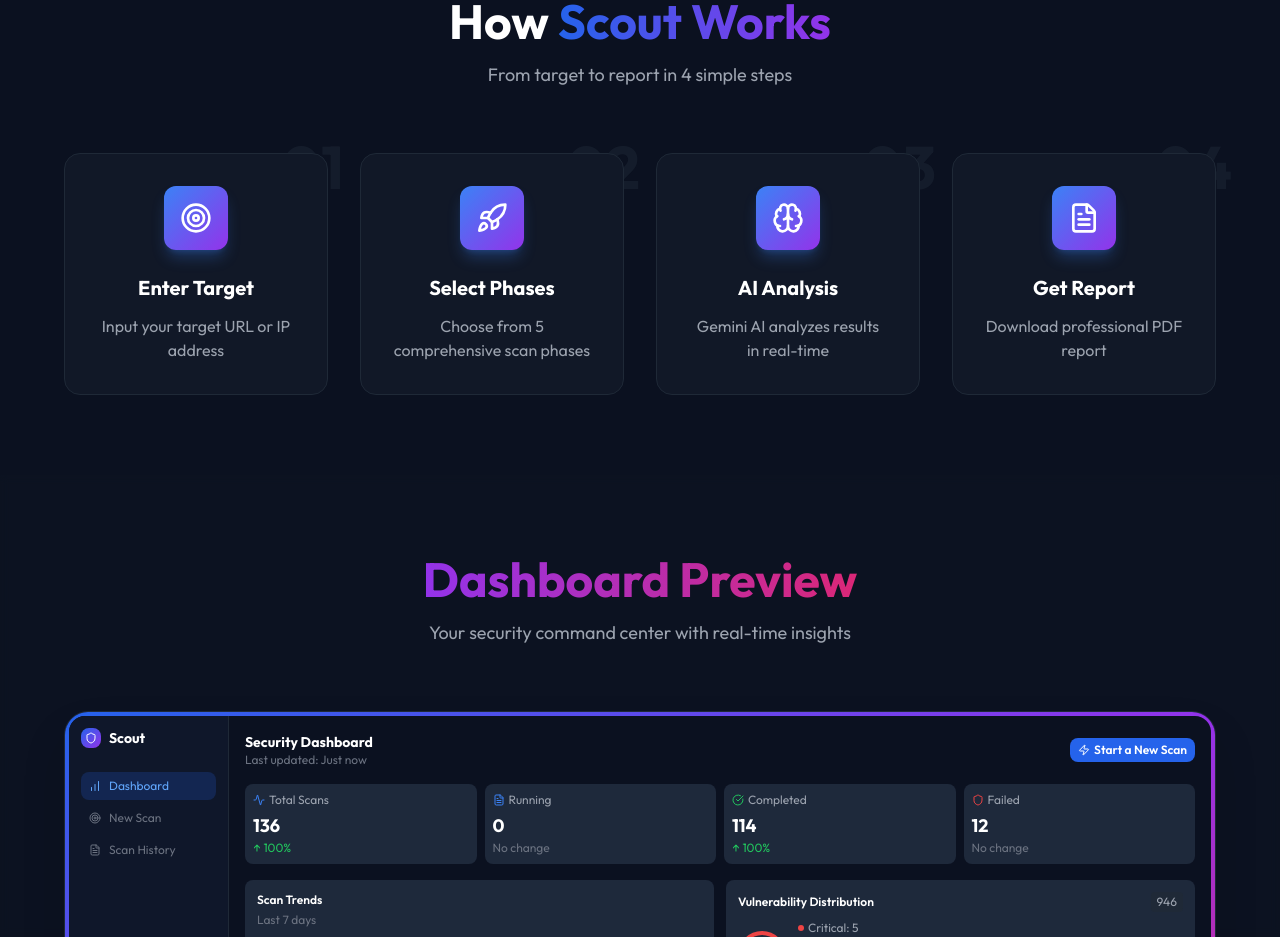
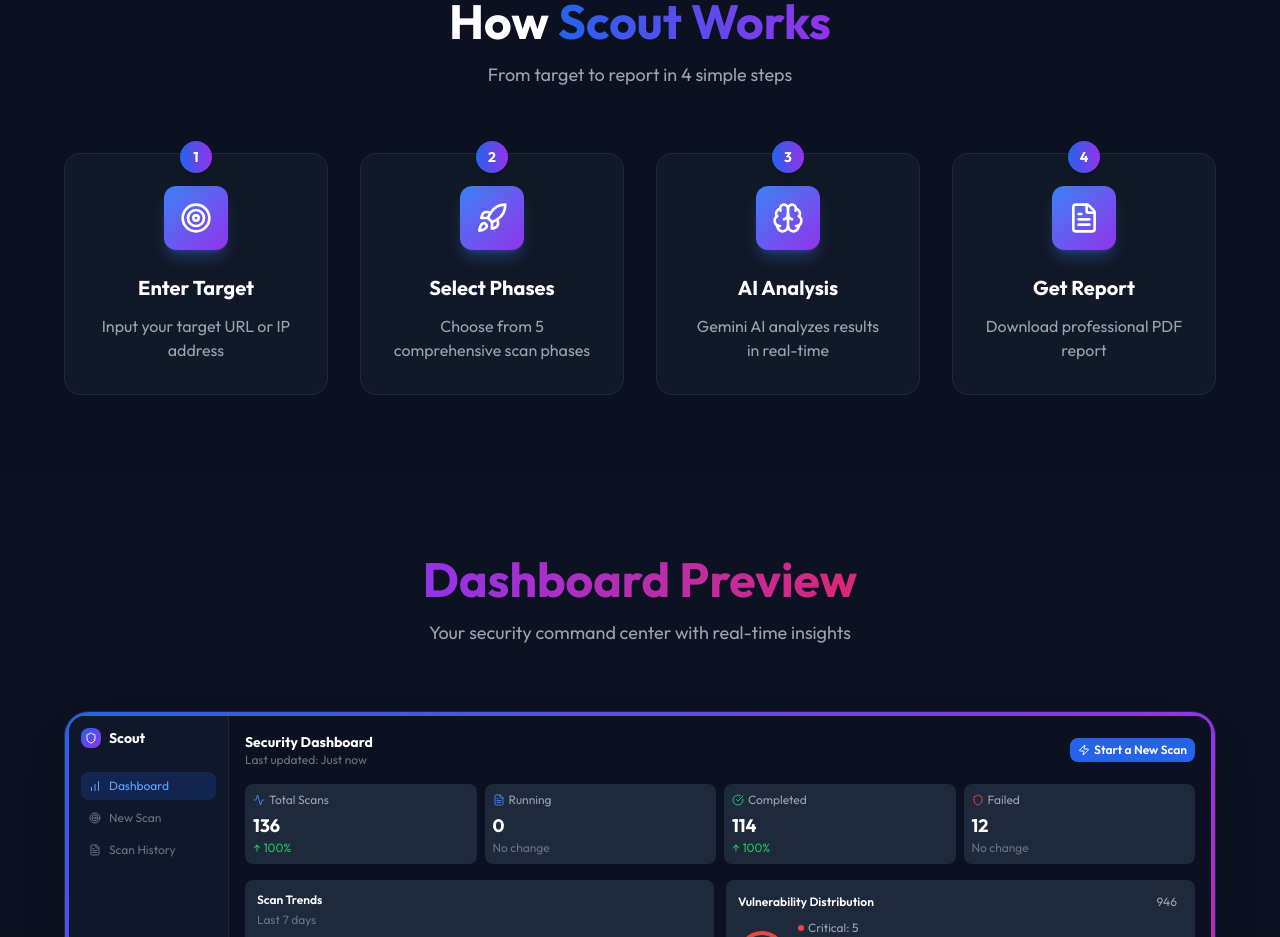
Before and after one commit to reddy-bhavesh/sarral-scan, a React (Vite) app in the folder frontend/: page / in a window 1280 px wide. Shown: the part 1660-2597 px from the top of the page. Built offline with nearby package versions, Linux system fonts and the light colour scheme; no server answers.

Commit message:
Updated Landing Page

```diff
--- a/frontend/src/pages/Landing.tsx
+++ b/frontend/src/pages/Landing.tsx
@@ -422,9 +422,11 @@
                                     <div className="hidden lg:block absolute top-12 left-full w-full h-0.5 bg-gradient-to-r from-blue-500/50 to-purple-500/50 -z-10" />
                                 )}
 
-                                {/* Step Number */}
-                                <div className="absolute -top-4 -right-4 text-6xl font-black text-gray-100 dark:text-gray-800 opacity-50 group-hover:opacity-100 transition-opacity">
-                                    {item.step}
+                                {/* Step Number - Prominent Badge */}
+                                <div className="absolute -top-3 left-1/2 -translate-x-1/2 z-10">
+                                    <div className="w-8 h-8 rounded-full bg-gradient-to-r from-blue-600 to-purple-600 flex items-center justify-center text-white font-bold text-sm shadow-lg">
+                                        {index + 1}
+                                    </div>
                                 </div>
 
                                 <div className="relative bg-white dark:bg-gray-900 border border-gray-200 dark:border-gray-800 rounded-2xl p-8 hover:border-blue-500 dark:hover:border-blue-500 hover:shadow-xl transition-all">
```
